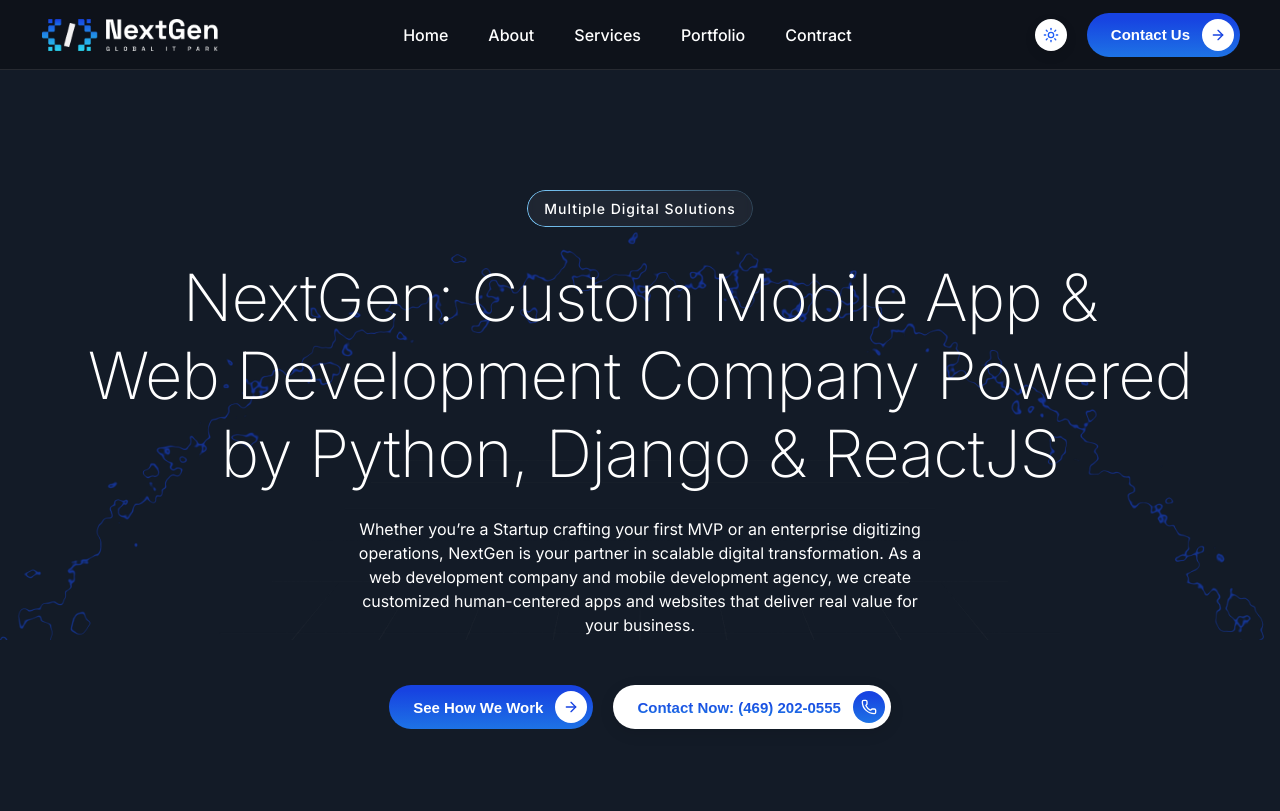
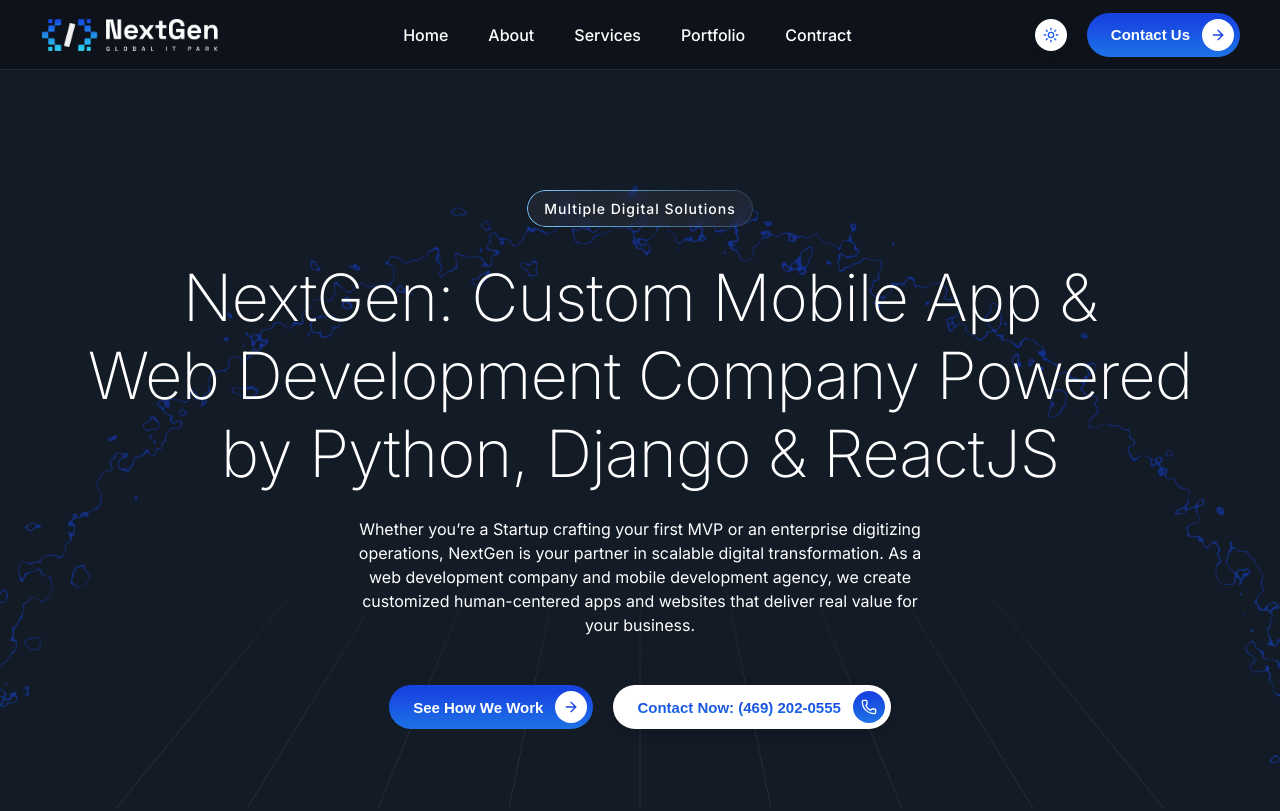
Before and after one commit to khalidARB/NextG, a React (Vite) app: page / in a window 1280 px wide. Shown: the top 811 px of the page. Built offline with nearby package versions, Linux system fonts and the light colour scheme.

Commit message:
Update Hero section styling

```diff
--- a/src/components/sections/Hero/Hero.module.css
+++ b/src/components/sections/Hero/Hero.module.css
@@ -15,8 +15,7 @@
     top: 70px;
     left: 0;
     width: 100%;
-    height: 500px;
-    /* Limit height so it doesn't go too far down */
+    height: calc(100% - 70px);
     z-index: 1;
 }
 
@@ -24,7 +23,6 @@
     width: 100%;
     height: 100%;
     object-fit: cover;
-    object-position: top center;
     opacity: 0.8;
 }
 
```
